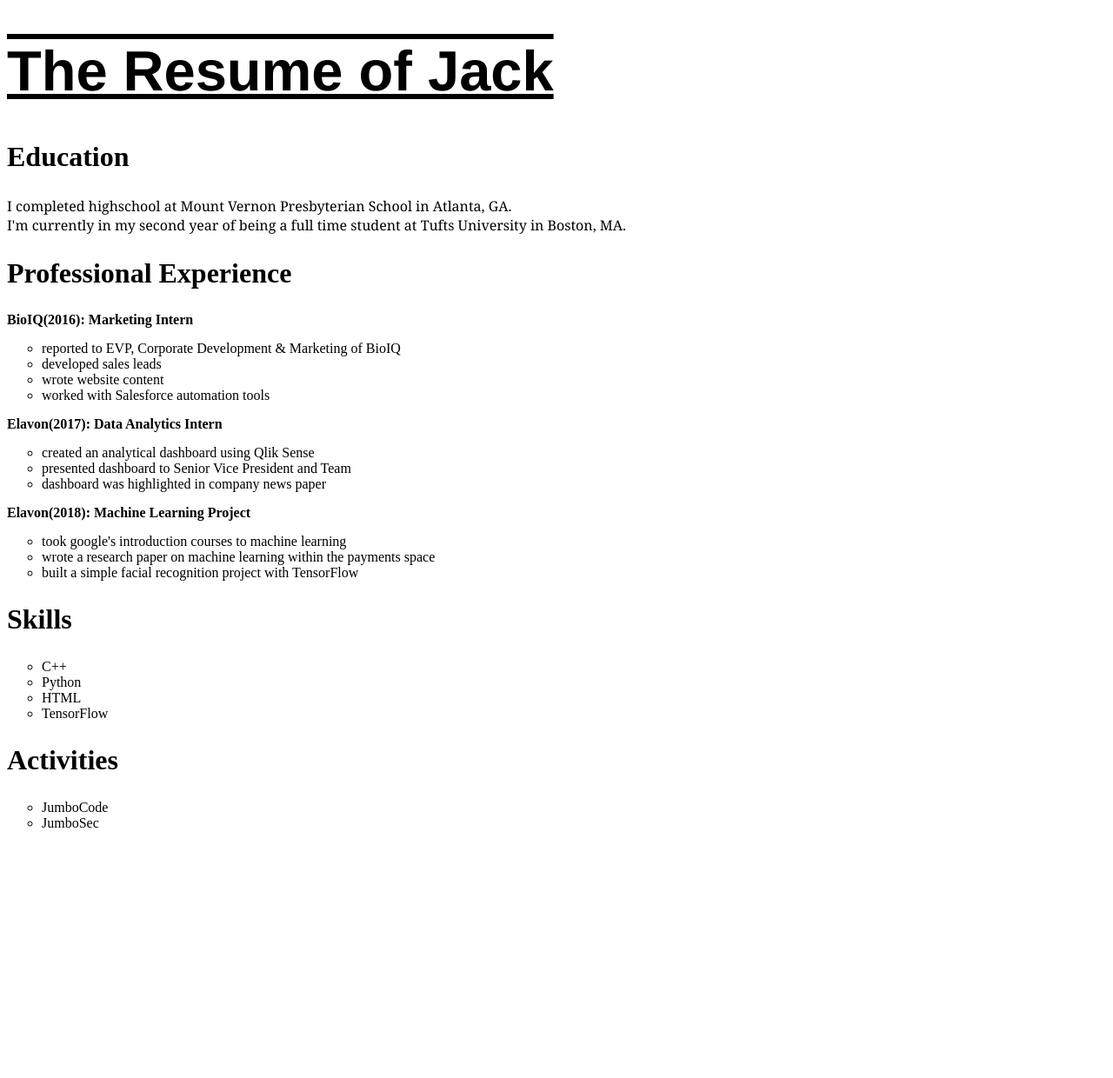
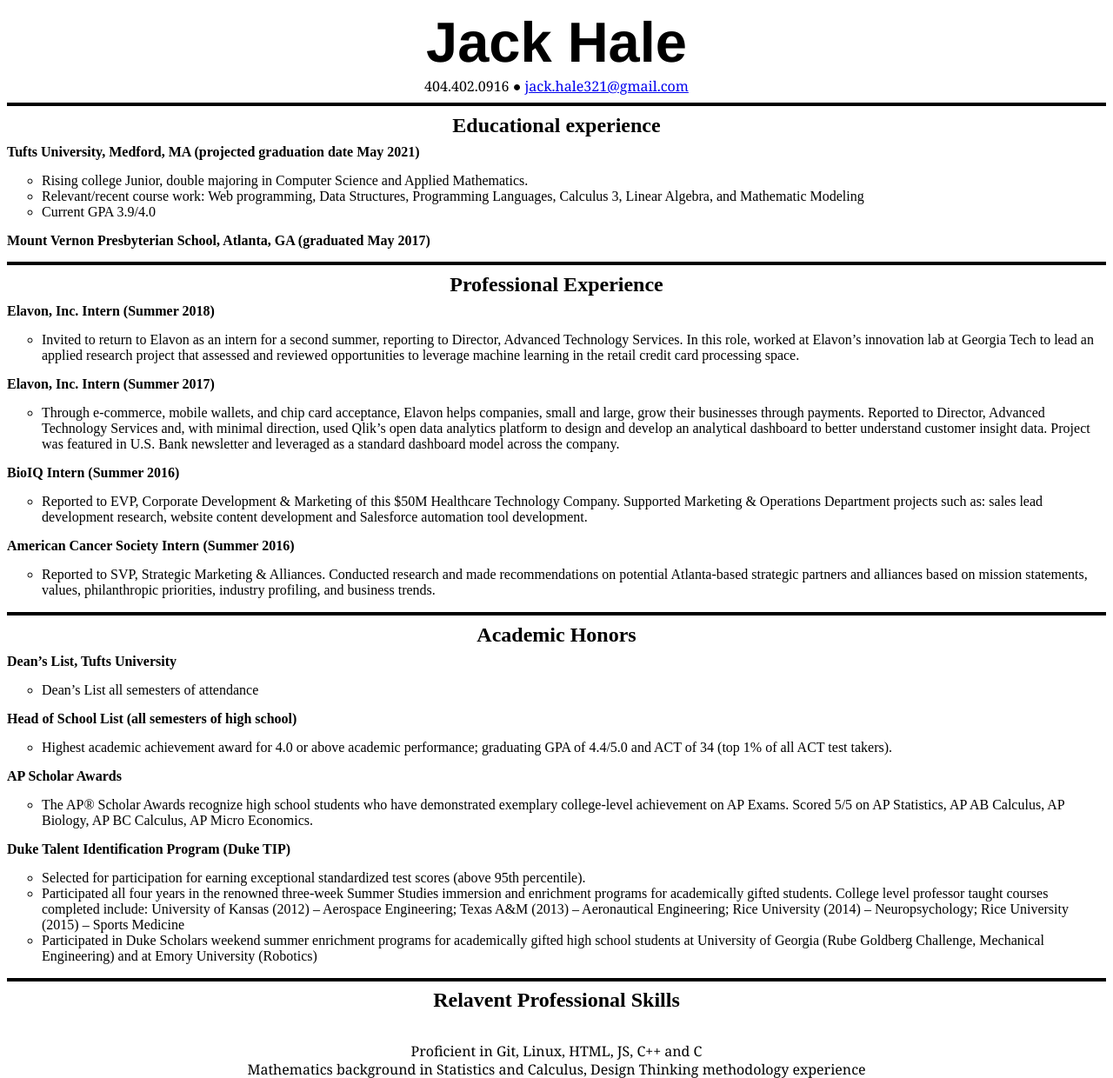
Before and after one commit to jackhhale/jackhhale.github.io, a plain HTML site: page resume.html in a window 1280 px wide. Shown: the whole page at 87% size. Before the commit the page ends 972 px from the top, so only its background shows below. Drawn offline with Linux system fonts and the light colour scheme.

Commit message:
changed formating and  got rid of bio link

```diff
--- a/resume.html
+++ b/resume.html
@@ -9,50 +9,73 @@
 </head>
 
 <body>
-    <h1>The Resume of Jack </h1>
-    <h2> Education </h2>
-    <p>
-        I completed highschool at Mount Vernon Presbyterian School in Atlanta, GA. <br /> I'm currently in my second year of being a full time student  at Tufts University in Boston, MA.
-    </p>
-
+    <h1>Jack Hale</h1>
+    <p id="center"> 404.402.0916 ● <a href="mailto:jack.hale321@gmail.com"> jack.hale321@gmail.com</a></p>
+    <hr>
+        <h2> Educational experience </h2>
+            <h3>Tufts University, Medford, MA (projected graduation date May 2021)</h3>
+            <ul>
+                <li>Rising college Junior, double majoring in Computer Science and Applied Mathematics. </li>
+                <li>Relevant/recent course work: Web programming, Data Structures, Programming Languages, Calculus 3, Linear Algebra, and Mathematic Modeling</li>
+                <li>Current GPA 3.9/4.0</li>
+            </ul>
+        <h3>Mount Vernon Presbyterian School, Atlanta, GA (graduated May 2017)</h3>
+    <hr>
         <h2> Professional Experience </h2>
 
-    <h3>BioIQ(2016): Marketing Intern</h3>
+        <h3>Elavon, Inc. Intern (Summer 2018)</h3>
         <ul>
-        <li>reported to EVP, Corporate Development & Marketing of BioIQ</li>
-        <li>developed sales leads</li>
-        <li>wrote website content</li>
-        <li>worked with Salesforce automation tools</li>
+            <li>Invited to return to Elavon as an intern for a second summer, reporting to Director, Advanced Technology Services. In this role, worked at Elavon’s innovation lab at Georgia Tech to lead an applied research project that assessed and reviewed opportunities to leverage machine learning in the retail credit card processing space.  </li>
         </ul>
 
 
-    <h3>Elavon(2017): Data Analytics Intern</h3>
+        <h3>Elavon, Inc. Intern (Summer 2017)</h3>
         <ul>
-        <li>created an analytical dashboard using Qlik Sense</li>
-        <li>presented dashboard to Senior Vice President and Team</li>
-        <li>dashboard was highlighted in company news paper</li>
+            <li>Through e-commerce, mobile wallets, and chip card acceptance, Elavon helps companies, small and large, grow their businesses through payments. Reported to Director, Advanced Technology Services and, with minimal direction, used Qlik’s open data analytics platform to design and develop an analytical dashboard to better understand customer insight data. Project was featured in U.S. Bank newsletter and leveraged as a standard dashboard model across the company. </li>
         </ul>
 
-    <h3>Elavon(2018): Machine Learning Project</h3>
+        <h3>BioIQ Intern (Summer 2016) </h3>
         <ul>
-        <li>took google's introduction courses to machine learning</li>
-        <li>wrote a research paper on machine learning within the payments space </li>
-        <li>built a simple facial recognition project with TensorFlow</li>
+            <li>Reported to EVP, Corporate Development & Marketing of this $50M Healthcare Technology Company. Supported Marketing & Operations Department projects such as: sales lead development research, website content development and Salesforce automation tool development. </li>
         </ul>
 
-    <h2>Skills</h2>
+        <h3>American Cancer Society Intern (Summer 2016)</h3>
         <ul>
-        <li>C++</li>
-        <li>Python</li>
-        <li>HTML</li>
-        <li>TensorFlow</li>
+            <li>Reported to SVP, Strategic Marketing & Alliances. Conducted research and made recommendations on potential Atlanta-based strategic partners and alliances based on mission statements, values, philanthropic priorities, industry profiling, and business trends.</li>
         </ul>
 
-    <h2>Activities</h2>
+        <hr>
+            <h2> Academic Honors  </h2>
+
+            <h3>Dean’s List, Tufts University</h3>
             <ul>
-        <li>JumboCode</li>
-        <li>JumboSec</li>
+                <li>Dean’s List all semesters of attendance</li>
             </ul>
+
+
+            <h3>Head of School List (all semesters of high school)</h3>
+            <ul>
+                <li>Highest academic achievement award for 4.0 or above academic performance; graduating GPA of 4.4/5.0 and ACT of 34 (top 1% of all ACT test takers).</li>
+            </ul>
+
+            <h3>AP Scholar Awards </h3>
+            <ul>
+                <li>The AP® Scholar Awards recognize high school students who have demonstrated exemplary college-level achievement on AP Exams. Scored 5/5 on AP Statistics, AP AB Calculus, AP Biology, AP BC Calculus, AP Micro Economics. </li>
+            </ul>
+
+            <h3>Duke Talent Identification Program (Duke TIP) </h3>
+            <ul>
+                <li>Selected for participation for earning exceptional standardized test scores (above 95th percentile). </li>
+                <li>Participated all four years in the renowned three-week Summer Studies immersion and enrichment programs for academically gifted students. College level professor taught courses completed include: University of Kansas (2012) – Aerospace Engineering; Texas A&M (2013) – Aeronautical Engineering; Rice University (2014) – Neuropsychology; Rice University (2015) – Sports Medicine</li>
+                <li>Participated in Duke Scholars weekend summer enrichment programs for academically gifted high school students at University of Georgia (Rube Goldberg Challenge, Mechanical Engineering) and at Emory University (Robotics)</li>
+            </ul>
+
+    <hr>
+
+        <h2>Relavent Professional Skills</h2>
+        <br>
+        <p id="center">Proficient in Git, Linux, HTML, JS, C++ and C<p>
+        <p id="center">Mathematics background in Statistics and Calculus, Design Thinking methodology experience</p>
 
 </body>
 
--- a/style.css
+++ b/style.css
@@ -5,9 +5,6 @@ body {
 h1 {
     text-align: center;
     font-size: 56px;
-    border: 3px solid #51461a;
-    border-radius: 2px;
-    background-color: #fff7d6;
 }
 
 h2 {
@@ -17,12 +14,13 @@ h2 {
 }
 
 p {
-    text-align: center;
+    text-align: left;
     font-family: "georgia";
+    font-size: 24px;
+    margin: 10%;
 }
 
 img {
-    display: block;
     margin: 0 auto;
     border: 3px solid #51461a;
 }
--- a/style2.css
+++ b/style2.css
@@ -1,12 +1,14 @@
 h1 {
     font-size: 65px;
-    text-decoration: underline overline;
     font-family: "Helvetica";
+    text-align: center;
+    line-height: 10px;
 }
 
 h2 {
-    text-align: left;
-    font-size: 32px;
+    text-align: center;
+    font-size: 24px;
+    line-height: 5px;
 }
 
 h3 {
@@ -22,3 +24,12 @@ p {
 ul {
     list-style-type: circle;
 }
+
+hr {
+    border: 2px solid black;
+}
+
+#center {
+    line-height: 5px;
+    text-align: center;
+}
```
Also changed, not shown: index.html (+2 -7 lines), me.jpg, 1 other file. Lines whose indentation alone changed are shown as unchanged.
